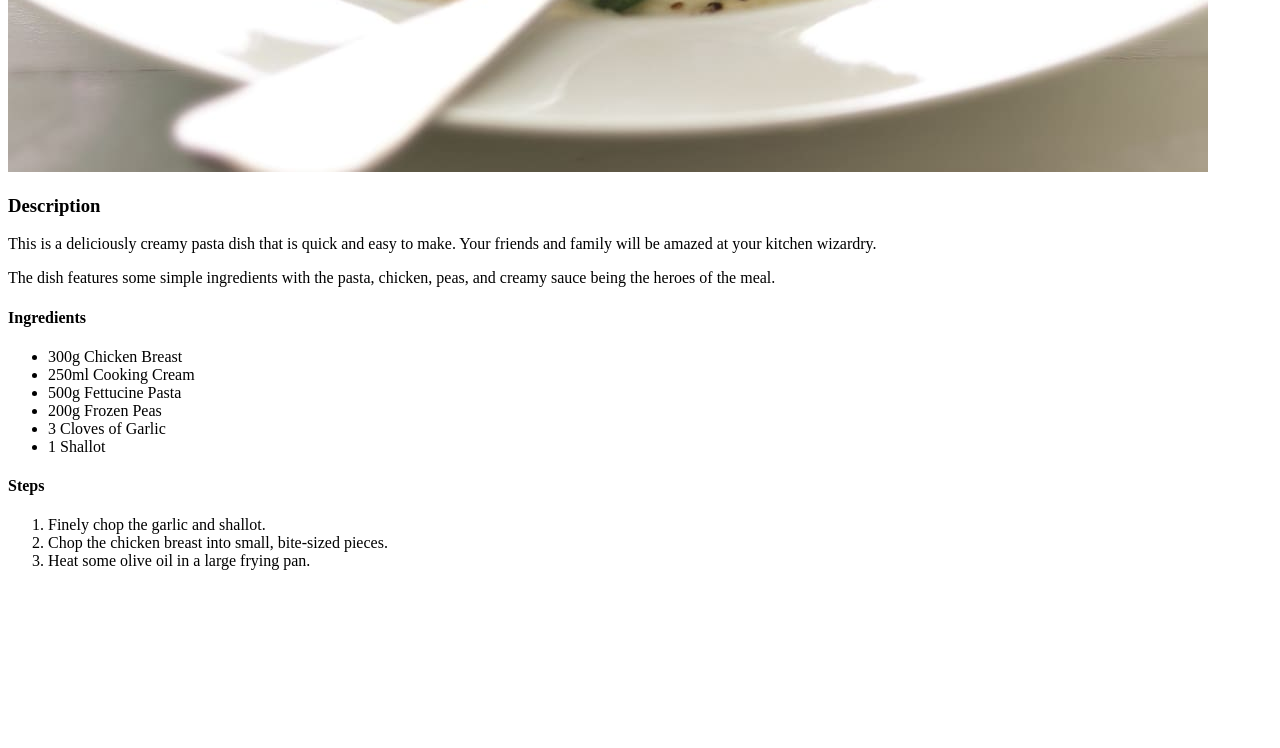
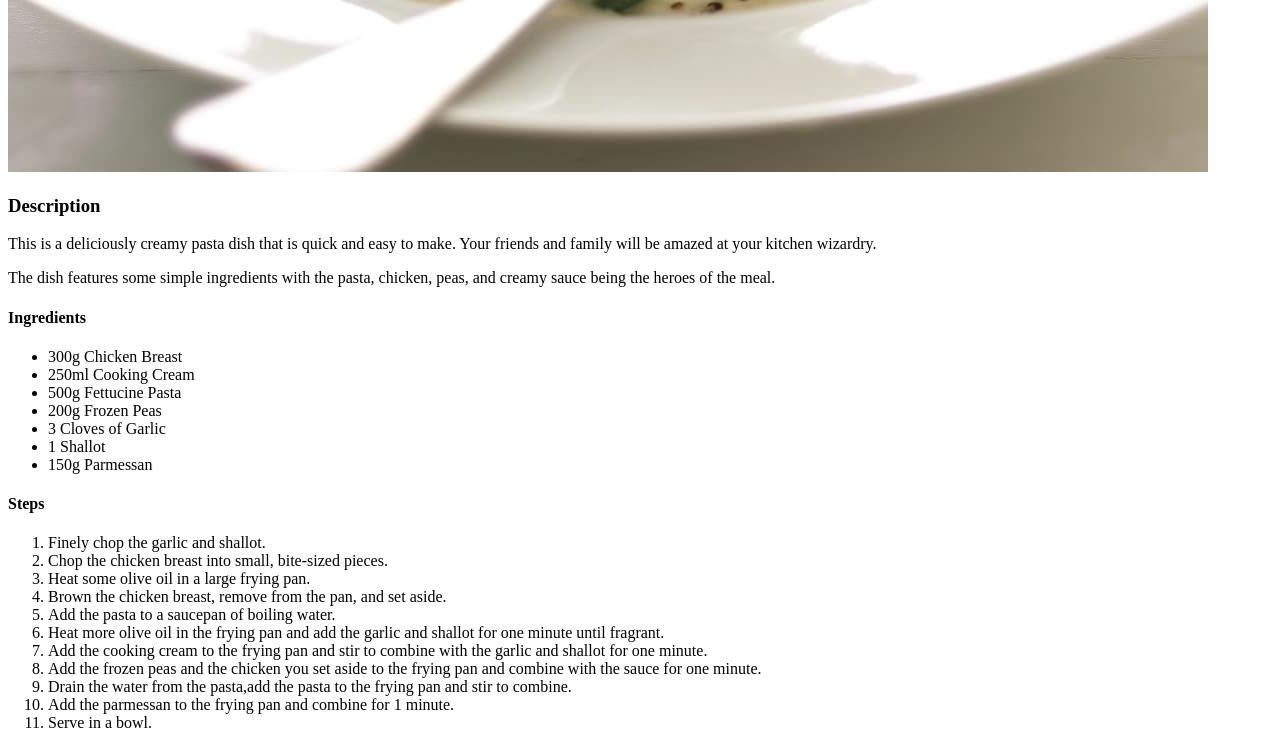
Before and after one commit to robkeelan13/odin-recipes, a plain HTML site: page recipes/alfredo.html in a window 1280 px wide. Shown: the part 808-1556 px from the top of the page. Before the commit the page ends 1394 px from the top, so only its background shows below. Drawn offline with Linux system fonts and the light colour scheme.

Commit message:
Complete ordered list of the steps in the recipe

```diff
--- a/recipes/alfredo.html
+++ b/recipes/alfredo.html
@@ -20,12 +20,22 @@
         <li>200g Frozen Peas</li>
         <li>3 Cloves of Garlic</li>
         <li>1 Shallot</li>
+        <li>150g Parmessan</li>
     </ul>
     <h4>Steps</h4>
     <ol>
         <li>Finely chop the garlic and shallot.</li>
         <li>Chop the chicken breast into small, bite-sized pieces.</li>
         <li>Heat some olive oil in a large frying pan.</li>
+        <li>Brown the chicken breast, remove from the pan, and set aside.</li>
+        <li>Add the pasta to a saucepan of boiling water.</li>
+        <li>Heat more olive oil in the frying pan and add the garlic and shallot for one minute until fragrant.</li>
+        <li>Add the cooking cream to the frying pan and stir to combine with the garlic and shallot for one minute.</li>
+        <li>Add the frozen peas and the chicken you set aside to the frying pan and combine with the sauce for one minute.</li>
+        <li>Drain the water from the pasta,add the pasta to the frying pan and stir to combine.</li>
+        <li>Add the parmessan to the frying pan and combine for 1 minute.</li>
+        <li>Serve in a bowl.</li>
+
 
     </ol>
 
```
